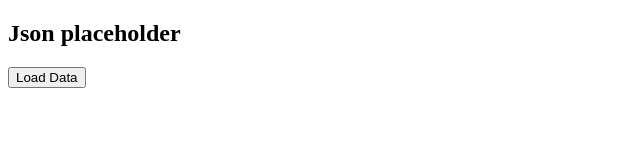
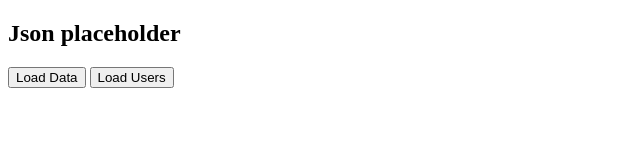
Before and after one commit to webfaisalbd/Milestone-6-Intermediate-Javascript-and-API, a plain HTML site: page Module 33 Getting started with API/JSON Placeholder/index.html in a window 1280 px wide. Shown: the whole page, without its empty margins (0-640 px from the left). Drawn offline with Linux system fonts and the light colour scheme.

Commit message:
module 33.4

```diff
--- a/Module 33 Getting started with API/JSON Placeholder/index.html
+++ b/Module 33 Getting started with API/JSON Placeholder/index.html
@@ -11,6 +11,8 @@
 
     <button onClick="loadData()">Load Data</button>
 
+    <button onClick="loadUsers()">Load Users</button>
+
     <script src="js/api.js"></script>
 </body>
 </html>
--- a/Module 33 Getting started with API/JSON Placeholder/js/api.js
+++ b/Module 33 Getting started with API/JSON Placeholder/js/api.js
@@ -3,3 +3,15 @@ function loadData(){
     .then(res => res.json())
     .then(data => console.log(data))
 }
+
+
+function loadUsers(){
+    fetch('https://jsonplaceholder.typicode.com/users')
+    .then(res => res.json())
+    .then(data => displayUser(data))
+
+}
+
+function displayUser(data) {
+    console.log(data)
+}
```
